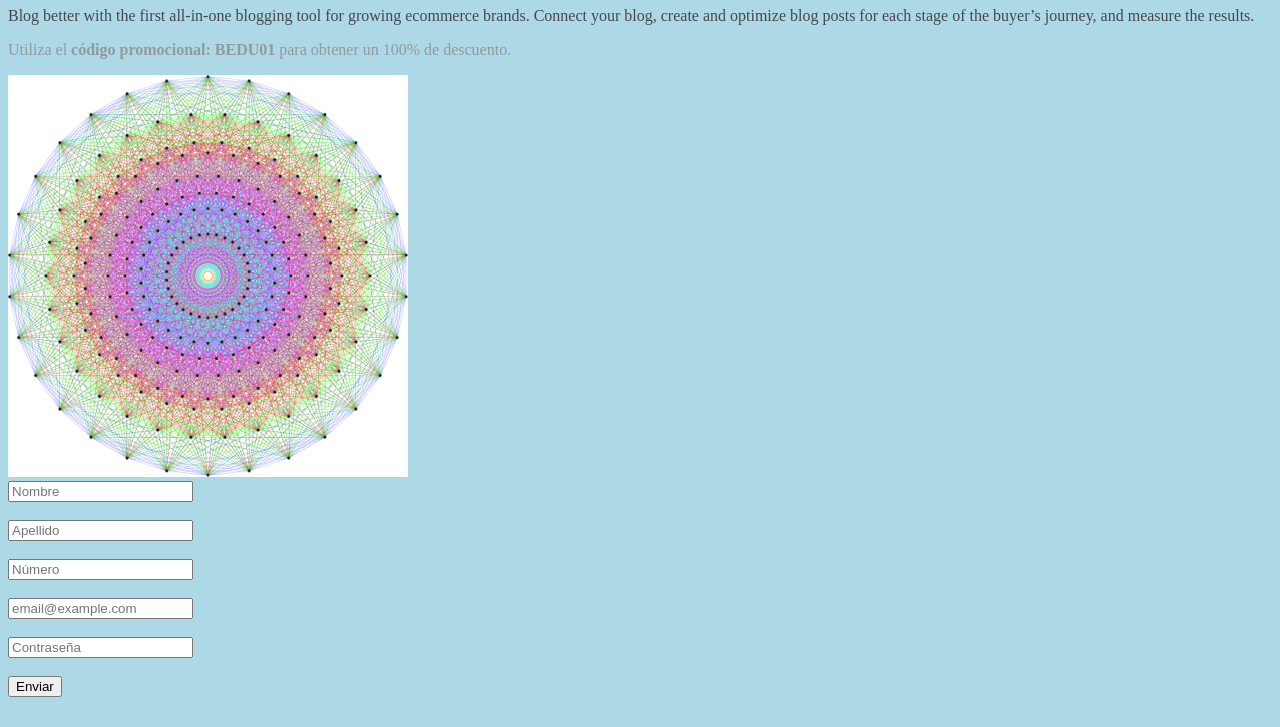
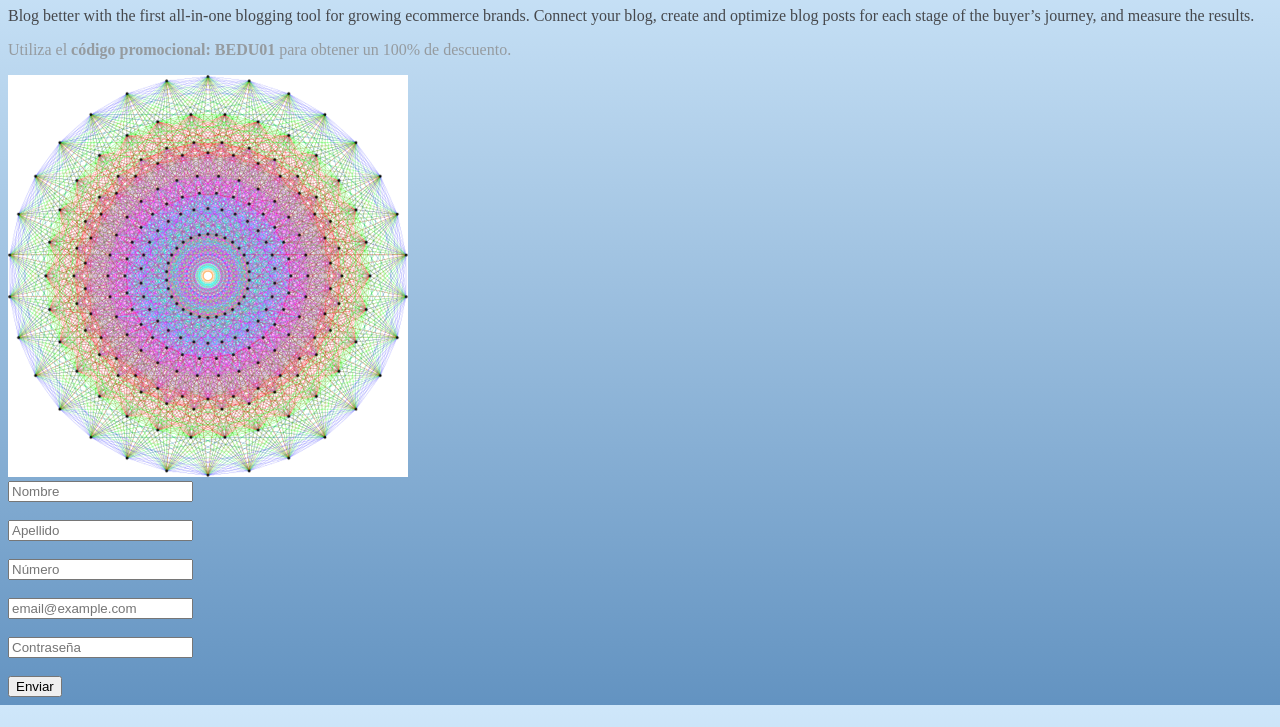
Before and after one commit to JoseRamonMendoza/santander-sesion-01, a plain HTML site: page index.html in a window 1280 px wide. Shown: the part 73-800 px from the top of the page. Drawn offline with Linux system fonts and the light colour scheme.

Commit message:
Changing the background
Changing the background from an static color to an automatic gradient from colorzilla

```diff
--- a/styles.css
+++ b/styles.css
@@ -4,7 +4,13 @@ h1 {
     color: #025157;
 }
 body {
-    background-color: lightblue;
+/* *Permalink - use to edit and share this gradient: https://colorzilla.com/gradient-editor/#cfe7fa+0,6393c1+100;Grey+Blue+3D */
+    background: #cfe7fa; /* Old browsers */
+    background: -moz-linear-gradient(top,  #cfe7fa 0%, #6393c1 100%); /* FF3.6-15 */
+    background: -webkit-linear-gradient(top,  #cfe7fa 0%,#6393c1 100%); /* Chrome10-25,Safari5.1-6 */
+    background: linear-gradient(to bottom,  #cfe7fa 0%,#6393c1 100%); /* W3C, IE10+, FF16+, Chrome26+, Opera12+, Safari7+ */
+    filter: progid:DXImageTransform.Microsoft.gradient( startColorstr='#cfe7fa', endColorstr='#6393c1',GradientType=0 ); /* IE6-9 */
+
 }
 
 /* Selección con id */
@@ -15,7 +21,6 @@ body {
     color: #8b8b8bcc;
 }
 
-
 /* Selección con clase */
 .paragraph {
     font-style: normal;
```
